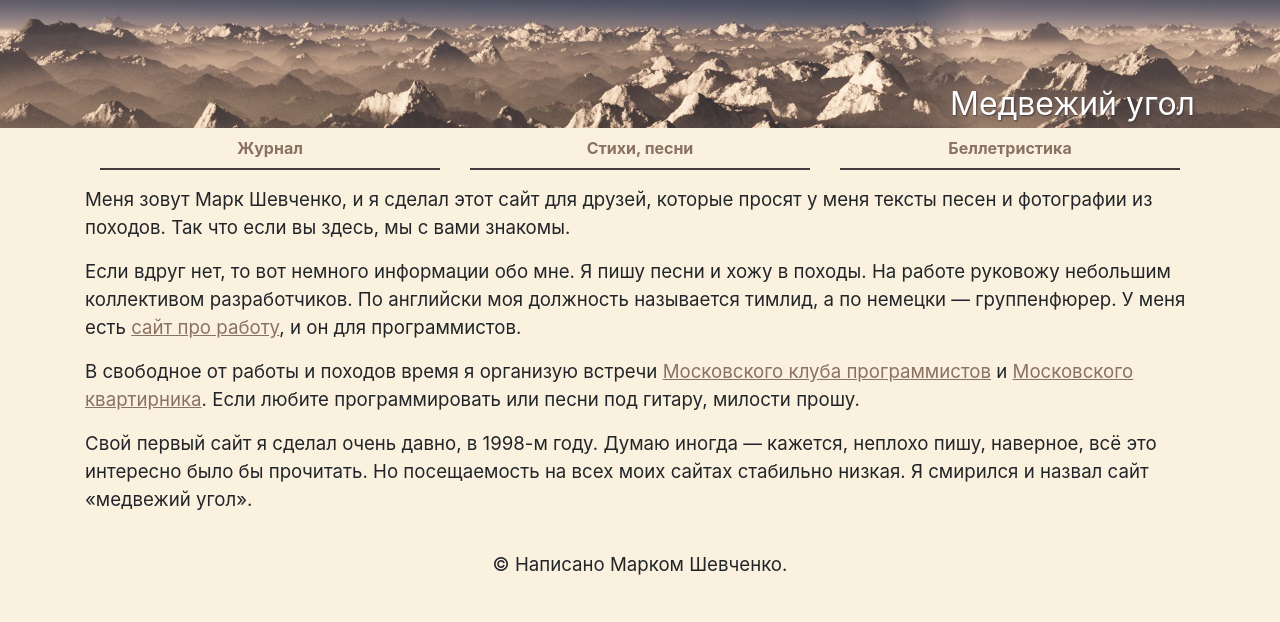
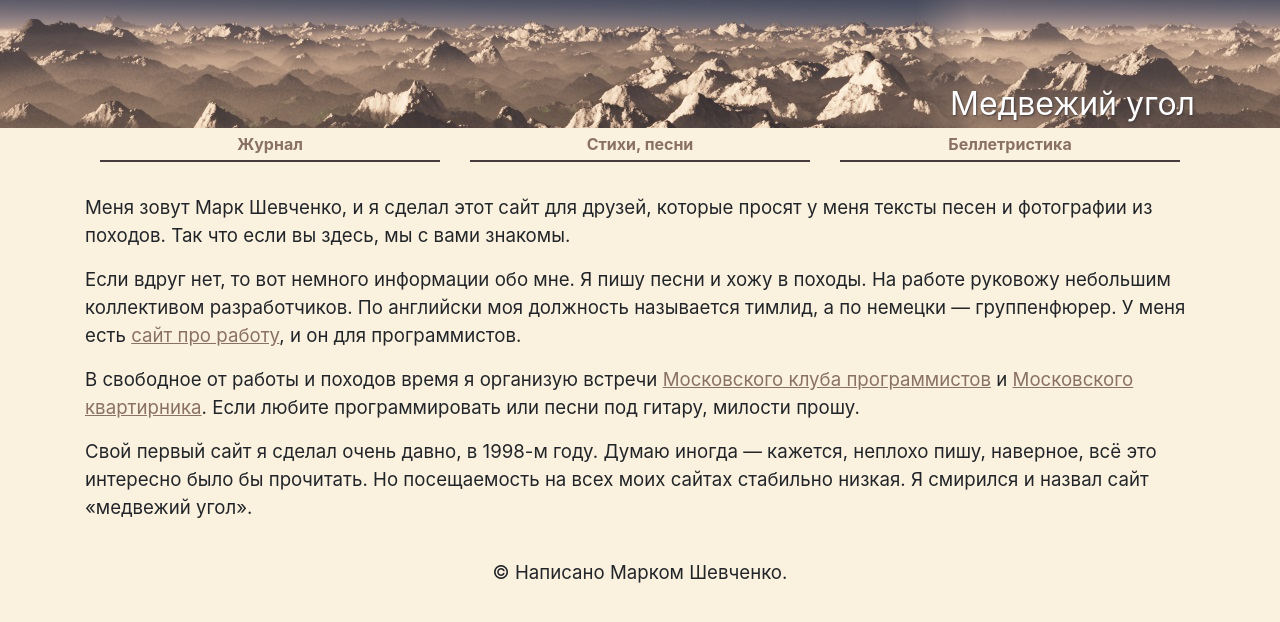
Before and after one commit to mark-shevchenko-name/mark-shevchenko-name.github.io, a Jekyll site: the page built from index.md, in a window 1280 px wide. Shown: the top 622 px of the page. Built offline with Jekyll 4.4.1, drawn with Linux system fonts in a browser that asks for light colours.

Commit message:
Изменил внешний вид

```diff
--- a/css/main.css
+++ b/css/main.css
@@ -56,7 +56,7 @@ header > .container {
 
 .navigation {
 	list-style-type: none;
-	margin: 0 0 16px 0;
+	margin: 0 0 32px 0;
 	padding: 0;
 }
 
@@ -64,7 +64,7 @@ header > .container {
 .navigation-item > a:hover {
 	border-bottom: 2px solid #463C3D;
 	font-size: 16px;
-	padding: 8px 0 8px 0;
+	padding: 4px 0;
 	font-weight: bold;
 	display: block;
 	text-align: center;
```
